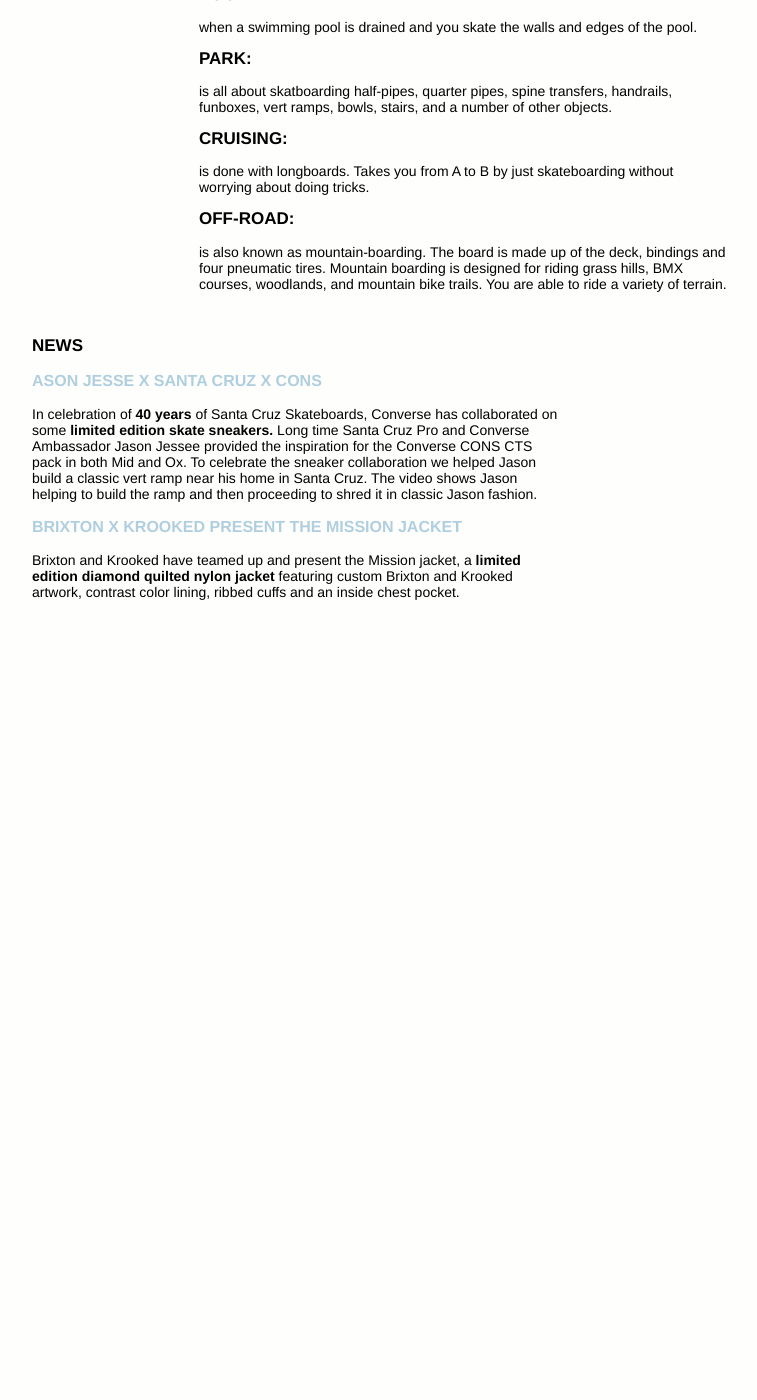
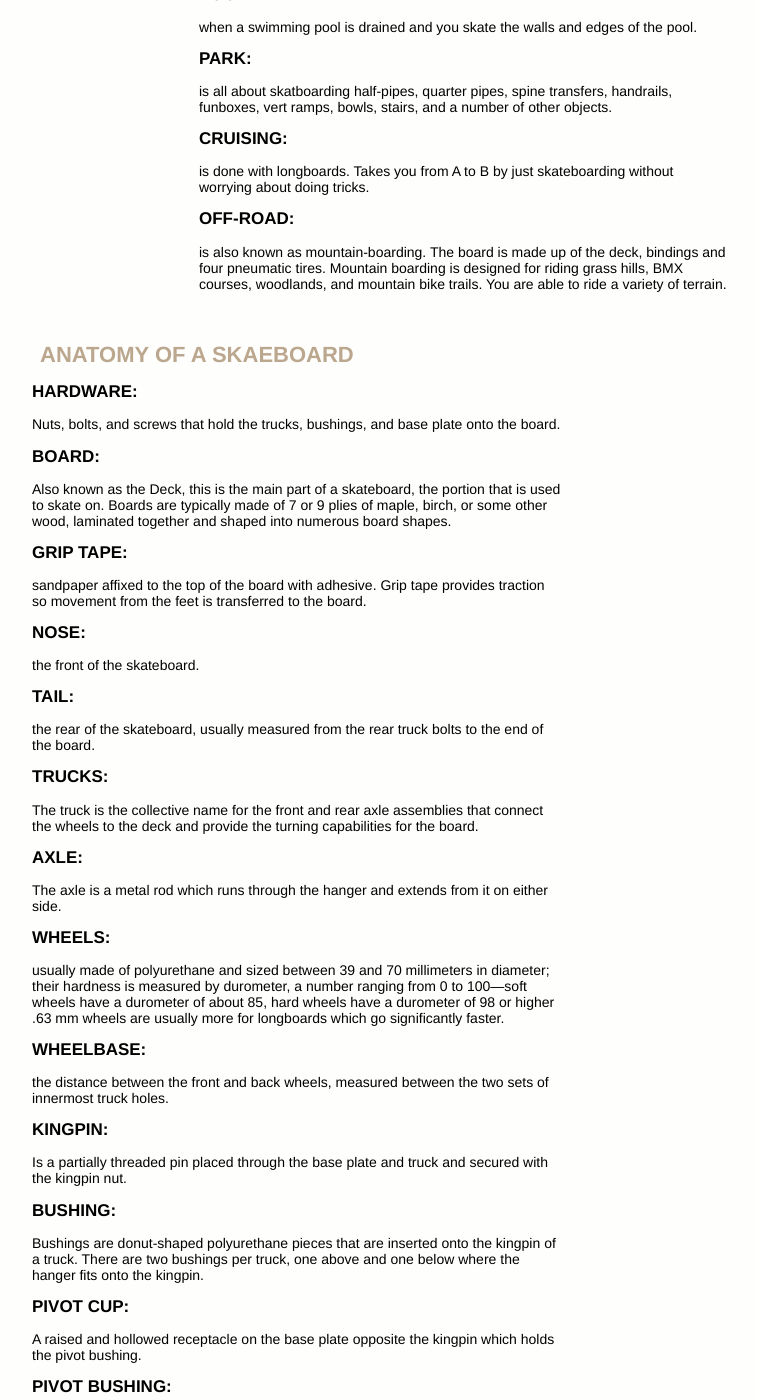
Before and after one commit to maddiwatson1/large-data-website, a Jekyll site: the page built from about.html, in a window 1280 px wide and 1400 px high, scrolled down 549 px. Shown: the whole window, without its empty margins (69-826 px from the left). Built offline with Jekyll 4.4.1, drawn with Linux system fonts in a browser that asks for light colours; Markdown is read by kramdown in place of the engine named in the settings; before the commit the page ends 1179 px from its top, so only the background shows below that; some of the changed text lies outside the part shown.

Commit message:
Anatomy of a Skateboard added to about.html

```diff
--- a/about.html
+++ b/about.html
@@ -27,10 +27,44 @@ layout: default
 </div>
 <div class="unit unit-s-1 unit-m-1-2">
 	<div class="unit-spacer">
-		<h2>News</h2>
-        	<h3>ASON JESSE X SANTA CRUZ X CONS</h3>
-			<p>In celebration of <strong>40 years</strong> of Santa Cruz Skateboards, Converse has collaborated on some <strong>limited edition skate sneakers.</strong> Long time Santa Cruz Pro and Converse Ambassador Jason Jessee provided the inspiration for the Converse CONS CTS pack in both Mid and Ox. To celebrate the sneaker collaboration we helped Jason build a classic vert ramp near his home in Santa Cruz. The video shows Jason helping to build the ramp and then proceeding to shred it in classic Jason fashion.</p>
-			<h3>BRIXTON X KROOKED PRESENT THE MISSION JACKET</h3>
-            <p>Brixton and Krooked have teamed up and present the Mission jacket, a <strong>limited edition diamond quilted nylon jacket</strong> featuring custom Brixton and Krooked artwork, contrast color lining, ribbed cuffs and an inside chest pocket.</p>
+    <h1>Anatomy of a Skaeboard</h1>
+    	<h2>Hardware:</h2>
+        	<p>Nuts, bolts, and screws that hold the trucks, bushings, and base plate onto the board.</p>
+        <h2>Board:</h2>
+        	<p>Also known as the Deck, this is the main part of a skateboard, the portion that is used to skate on. Boards are typically made of 7 or 9 plies of maple, birch, or some other wood, laminated together and shaped into numerous board shapes.</p>
+        <h2>Grip Tape:</h2>
+        	<p>sandpaper affixed to the top of the board with adhesive. Grip tape provides traction so movement from the feet is transferred to the board.</p>
+        <h2>Nose:</h2>
+        	<p>the front of the skateboard.</p>
+        <h2>Tail:</h2>
+        	<p> the rear of the skateboard, usually measured from the rear truck bolts to the end of the board.</p>
+        <h2>Trucks:</h2>
+        	<p>The truck is the collective name for the front and rear axle assemblies that connect the wheels to the deck and provide the turning capabilities for the board.</p>
+        <h2>Axle:</h2>
+        	<p>The axle is a metal rod which runs through the hanger and extends from it on either side.</p>
+        <h2>Wheels:</h2>
+        	<p>usually made of polyurethane and sized between 39 and 70 millimeters in diameter; their hardness is measured by durometer, a number ranging from 0 to 100—soft wheels have a durometer of about 85, hard wheels have a durometer of 98 or higher .63 mm wheels are usually more for longboards which go significantly faster.</p>
+        <h2>Wheelbase:</h2>
+        	<p> the distance between the front and back wheels, measured between the two sets of innermost truck holes.</p>
+        <h2>Kingpin:</h2>
+        	<p>Is a partially threaded pin placed through the base plate and truck and secured with the kingpin nut.</p>
+        <h2>Bushing:</h2>
+        	<p>Bushings are donut-shaped polyurethane pieces that are inserted onto the kingpin of a truck. There are two bushings per truck, one above and one below where the hanger fits onto the kingpin.</p>
+        <h2>Pivot Cup:</h2>
+        	<p>A raised and hollowed receptacle on the base plate opposite the kingpin which holds the pivot bushing.</p>
+        <h2>Pivot Bushing:</h2>
+        	<p> A plastic cup-shaped piece which rests in the pivot cup of the base plate and supports the truck's hanger at the pivot point allowing the truck to pivot smoothly.</p>
+        <h2>Bearings:</h2>
+        	<p> In skateboarding bearings allow for the smooth turning of a wheel on its axle. Bearings consist of 6, 7, or 8 balls enclosed in races between two shields encased in a disc-like body.</p>
+        <h2>Crown:</h2>
+        	<p>Crowns are also called retainers or cages and are usually made of Delrin. Crowns hold and separate the individual balls in a bearing.</p>
+        <h2>Bearing Shield:</h2>
+        	<p> Are the two walls that hold the ball bearings and Delrin crowns from falling out. The bearing shield plays an important role as well in keeping dirt from getting into the bearing and slowing it down.</p>
+        <h2>C CLip:</h2>
+        	<p> The C clip is a mechanism for locking bearing shields in place. It is essentially a thin C-shaped wire that fits tightly into a groove around the outside perimeter of the bearing shield to hold it in place against the bearing casing.</p>
+        <h2>Casing:</h2>
+        	<p>The casing is the body of the bearing. It holds the ball bearings, crown, and shield in place.</p>
+        <h3>Controversy</h3>
+			<p>Skateboarding is sometimes associated with property damage to urban terrain features such as curbs, benches, and ledges when skateboarders perform tricks known as grinds on these surfaces. Private industry has responded to this perceived damage with skate deterrent devices, such as the Skatestopper, in an effort to mitigate damage and discourage skateboarding on these surfaces. The passing of ordinances and the use of posted signs stating <em>Skateboarding is notallowed</em> has also become a common methodology, to mitigate skateboarding in public areas in many cities, to protect pedestrians and property.In the area of street skating, tickets and arrest from police for trespassing are not uncommon.</p>
 	</div>
 </div>
```
